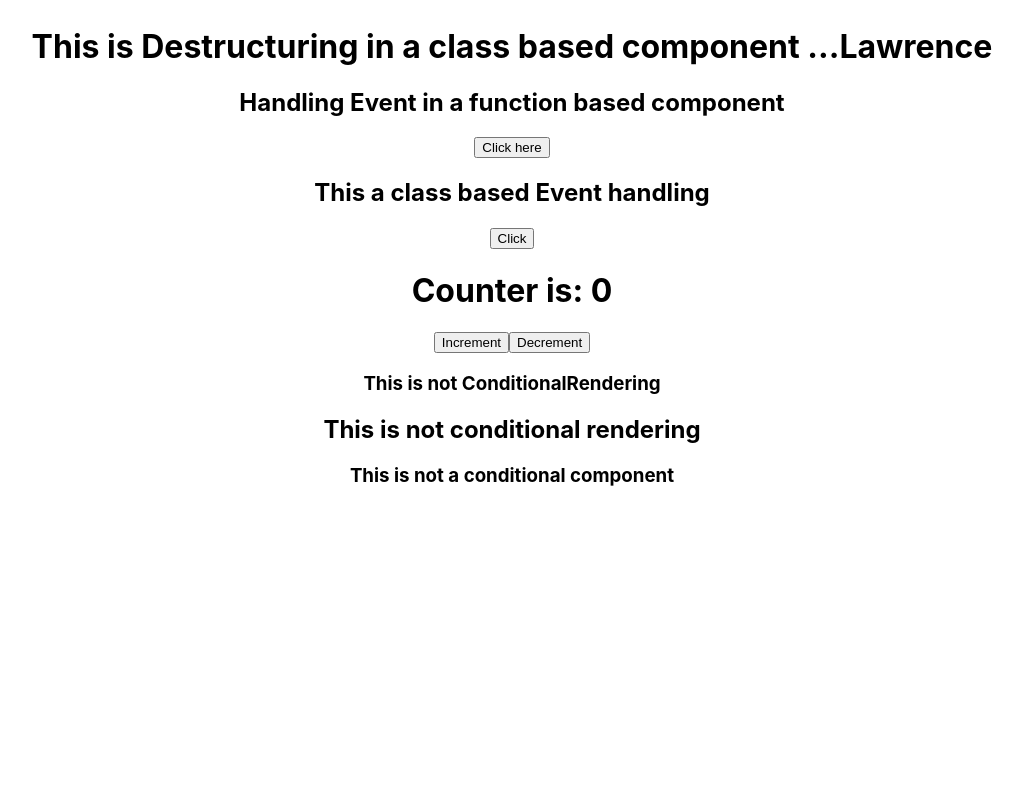
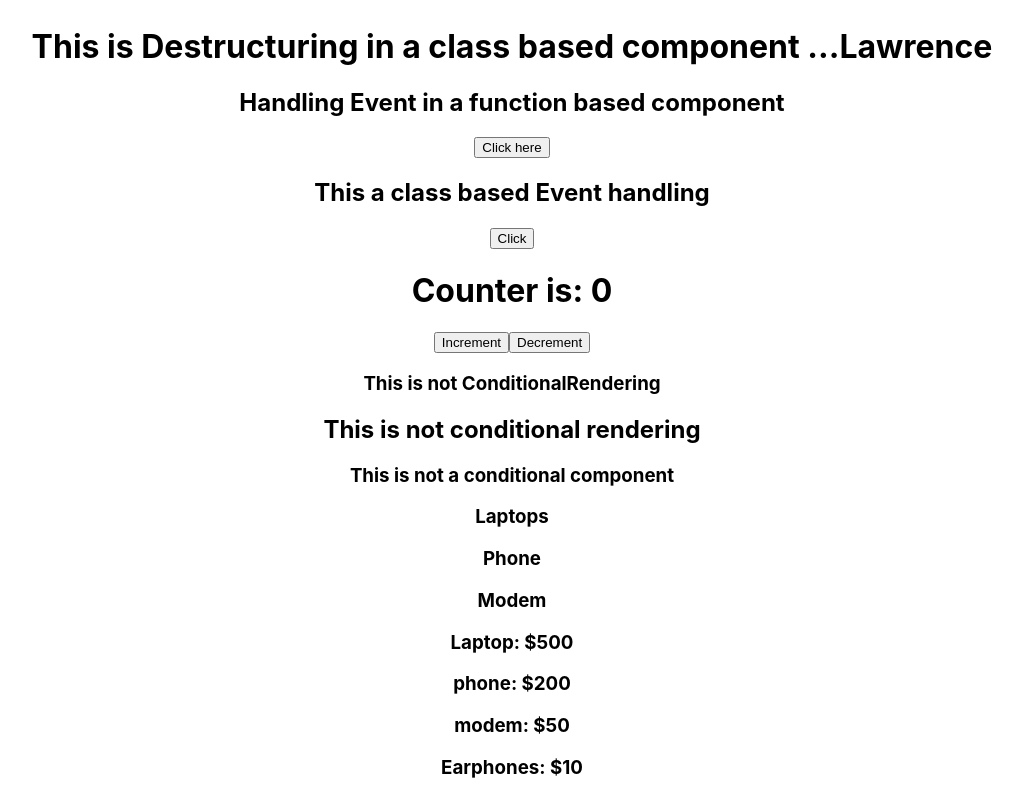
Before and after one commit to Ramas-21/react_tutorial, a React (Create React App) app: page / in a window 1280 px wide. Shown: the part 340-1137 px from the top of the page, without its empty margins (128-1151 px from the left). Before the commit the page ends 845 px from the top, so only its background shows below. Built offline with nearby package versions, Linux system fonts and the light colour scheme.

Commit message:
Rendering list if objects with a unique id

```diff
--- a/src/App.js
+++ b/src/App.js
@@ -10,6 +10,8 @@ import FunctionState from './components/FunctionState';
 import ConditionalRendering from './components/ConditionalRendering';
 import VariableElememt from './components/VariableElement';
 import TernaryOperator from './components/TernaryOperator';
+import ListRendering from './components/ListRendering';
+import RenderingListOfObjects from './components/RenderingListOfObjects';
 function App() {
   return (
     <div className="App">
@@ -25,6 +27,8 @@ function App() {
       <ConditionalRendering></ConditionalRendering>
       <VariableElememt></VariableElememt>
       <TernaryOperator></TernaryOperator>
+      <ListRendering></ListRendering>
+      <RenderingListOfObjects></RenderingListOfObjects>
     </div>
   );
 }
--- /dev/null
+++ b/src/components/ListRendering.js
@@ -0,0 +1,12 @@
+function ListRendering(){
+    const products = ["Laptops", "Phone", "Modem"];
+
+    return (
+        <div>
+            {products.map((product)=>(
+                <h3>{product}</h3>
+            ))}
+        </div>
+    );
+}
+export default ListRendering;
--- /dev/null
+++ b/src/components/RenderingListOfObjects.js
@@ -0,0 +1,15 @@
+function RenderingListOfObjects(){
+    const products = [
+        {id: 1, name: "Laptop", price: 500},
+        {id: 2, name: "phone", price: 200},
+        {id: 3, name: "modem", price: 50},
+        {id: 4, name: "Earphones", price: 10},
+    ];
+    const productList = products.map((product) => (
+        <h3 key={product.id}>
+            {product.name}: ${product.price}
+        </h3>
+    ));
+    return <div>{productList}</div>
+}
+export default RenderingListOfObjects;
```
